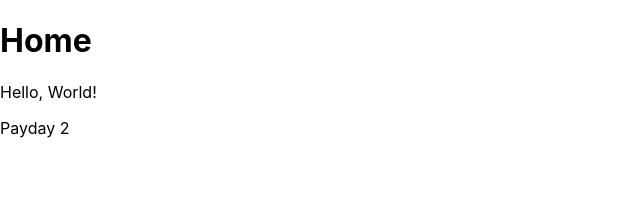
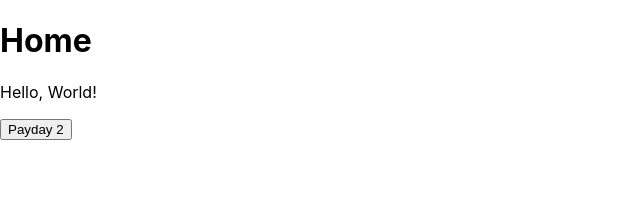
Before and after one commit to ZiarayZ/ModUpdates, a React (Create React App) app: page / in a window 1280 px wide. Shown: the top 208 px of the page, without its empty margins (0-640 px from the left). Built offline with nearby package versions, Linux system fonts and the light colour scheme.

Commit message:
use suggested useNavigate method -switch from "a" to "button"

```diff
--- a/src/index.tsx
+++ b/src/index.tsx
@@ -3,7 +3,7 @@ import ReactDOM from 'react-dom';
 import './style/index.css';
 import reportWebVitals from './app/reportWebVitals';
 import { HashRouter, Route, Routes } from "react-router-dom";
-import Home, { Payday2 } from "./routes";
+import Home, { Payday2, PerkDecks } from "./routes";
 import { sitemap } from './sitemaps/sitemap';
 
 export function App() {
@@ -12,6 +12,7 @@ export function App() {
       <Routes>
         <Route path={sitemap.path} element={<Home />} />
         <Route path={sitemap.Payday2.Home.path} element={<Payday2 />} />
+        <Route path={sitemap.Payday2.PerkDecks.path} element={<PerkDecks />} />
       </Routes>
     </HashRouter >
   );
--- a/src/routes/Payday2.tsx
+++ b/src/routes/Payday2.tsx
@@ -1,12 +1,15 @@
 import React from "react";
+import { useNavigate } from "react-router-dom";
+import { sitemap } from "../sitemaps/sitemap";
+import Mods from "./components/payday2/Mods";
 
 const Home: React.FC = () => {
-
+    const redirect = useNavigate();
     //lists mods etc
 
     return <>
-        <h1>Payday2</h1>
-        <p>Hello, World!</p>
+        <Mods />
+        <button type='button' onClick={() => redirect(sitemap.Payday2.PerkDecks.path)}>Perk Decks</button>
     </>
 }
 
--- a/src/routes/index.tsx
+++ b/src/routes/index.tsx
@@ -1,18 +1,21 @@
 import React from "react";
-import { Navigate } from "react-router-dom";
+import { useNavigate } from "react-router-dom";
 import { sitemap } from "../sitemaps/sitemap";
 import Payday2FC from "./Payday2";
+import PerkDecksFC from "./components/payday2/PerkDecks";
 
 const Home: React.FC = () => {
+    const redirect = useNavigate();
 
     //Redirects to different games ig?
 
     return <>
         <h1>Home</h1>
         <p>Hello, World!</p>
-        <a onClick={() => <Navigate to={sitemap.Payday2.Home.path} replace />}>Payday 2</a>
+        <button type='button' onClick={() => redirect(sitemap.Payday2.Home.path)}>Payday 2</button>
     </>
 }
 
 export default Home;
 export const Payday2 = Payday2FC;
+export const PerkDecks = PerkDecksFC;
```
